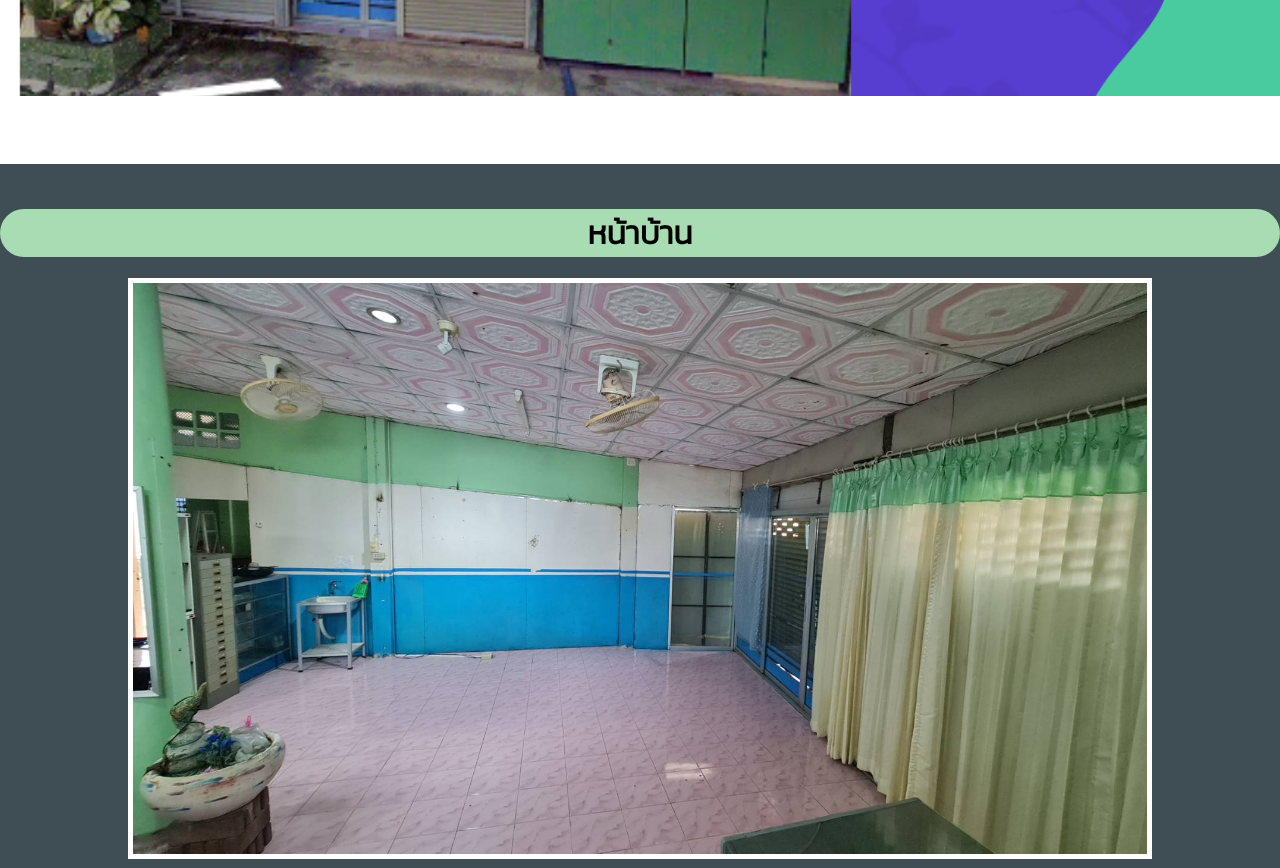
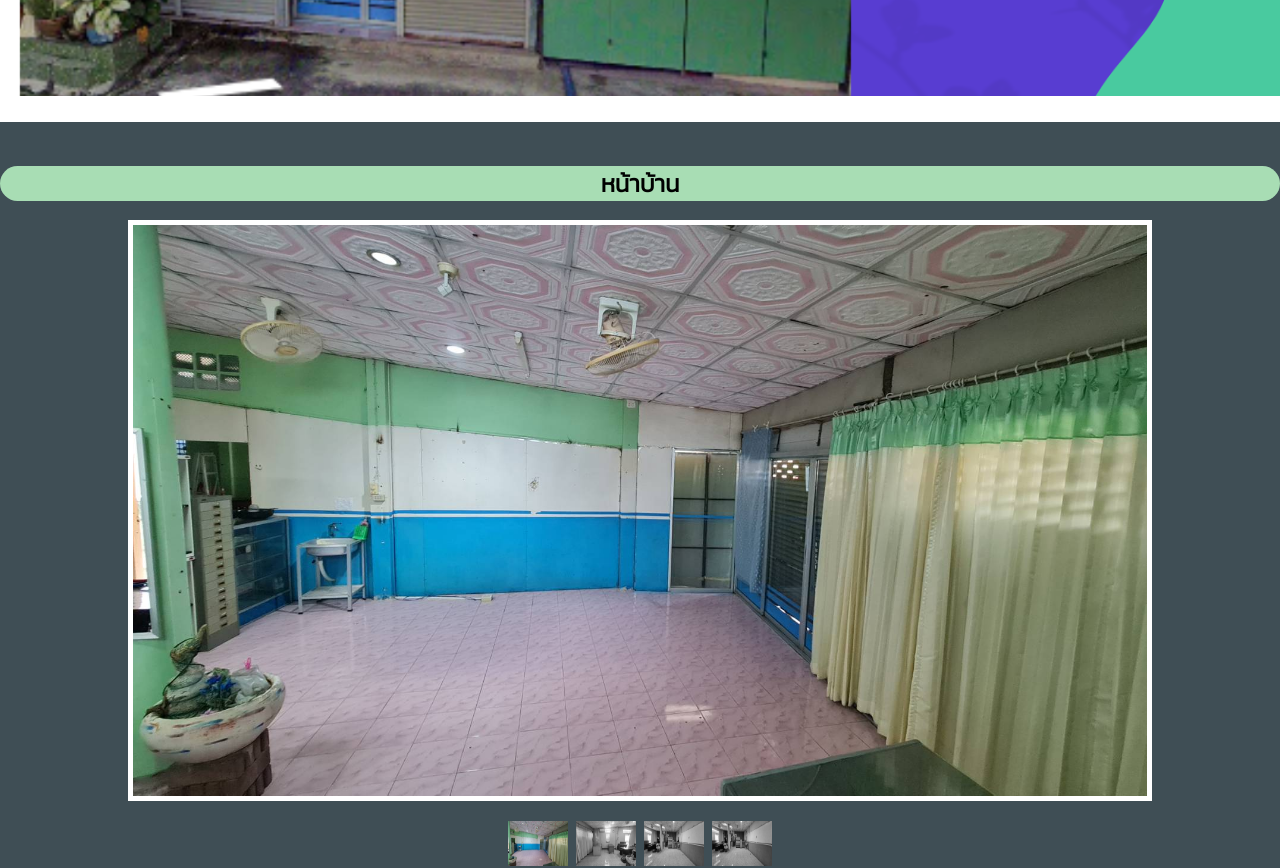
Before and after one commit to ThadaMetphokhin/ForSaleHome, a Vue app: page / in a window 1280 px wide. Shown: the part 640-1508 px from the top of the page. Built offline with nearby package versions, Linux system fonts and the light colour scheme.

Commit message:
edit scroll to element.

```diff
--- a/src/components/SectionInformatio.vue
+++ b/src/components/SectionInformatio.vue
@@ -1,8 +1,8 @@
 <template>
-
-    <div :id="items.Idele" class="reveal" :style="items.color">
+    <section class="reveal" :class="items.op" :id="items.Idele">
+        <div  :style="items.color">
             <br>
-        <div  :style="items.textstyle" id="setT">
+            <div :style="items.textstyle" id="setT">
                 <h1>{{ items.name }}</h1>
             </div>
             <a-carousel arrows dots-class="slick-dots slick-thumb">
@@ -10,7 +10,7 @@
                 <template #customPaging="props">
 
                     <a>
-                    <img :src="items.data(props.i)"/>
+                        <img :src="items.data(props.i)" />
                     </a>
                 </template>
                 <div v-for="item in items.indeximg" :key="item">
@@ -20,16 +20,17 @@
             </a-carousel>
             <br>
         </div>
+    </section>
 </template>
 <style scoped>
-
 @media screen and (max-width:400px) {
-    div[style]#setT{
+    div[style]#setT {
         font-size: 0.5rem;
         width: 8rem;
         margin-left: 1rem;
     }
 }
+
 .ant-carousel :deep(.slick-dots) {
     position: relative;
     height: auto;
@@ -68,7 +69,6 @@
 }
 </style>
 <script  lang="ts">
-
 export default {
     props: {
         items: {
--- a/src/views/Content.vue
+++ b/src/views/Content.vue
@@ -7,6 +7,8 @@
   <br>
   <br>
   <img src="../assets/Banner/Banner.png" style="width: 100%;" />
+  <br>
+  <br>
   <br>
   <div style="width: 100%;">
     <a-layout-content>
@@ -31,6 +33,7 @@ import '../views/Navbar.css'
 import { reveal, reveal2 } from './Contentjs'
 import Navbar from '../components/Navbar.vue'
 import SectionInformation from '../components/SectionInformatio.vue'
+
 
 
 //Element จะค่่อยๆ โชว์ให้เห็น
@@ -93,7 +96,8 @@ const item1 = ref([
     name: 'หน้าบ้าน',
     Idele: 'Fronthome',
     data: getImgUrl,
-    color: 'background-color: #3F4E55; margin-top:-1.4rem;',
+    op:'reveal active',
+    color: 'background-color: #3F4E55; margin-top:-1.4rem; ',
     textstyle: 'border-radius: 2rem; text-align: center ;background-color: #A8DDB4;  ',
     indeximg:4,
   },
--- a/src/views/style.css
+++ b/src/views/style.css
@@ -113,20 +113,29 @@ img {
 
 .reveal {
     position: relative;
-    transform: translateY(150px);
+    transform: translateY(100px);
     opacity: 0;
     transition: 0.5s all ease;
+}
+@keyframes example2 {
+    from {
+        opacity: 0;
+    }
+
+    to {
+        opacity: 1;
+    }
 }
 
 .reveal.active {
     transform: translateY(0px);
     opacity: 1;
+    animation-name: example2;
+    animation-duration: 1s;
 }
 
-
-@media screen and (min-width: 500px) {
-    .reveal.active {
-        transform: translateY(90px);
+@media screen and (min-width:400) {
+    #Fonthome{
         opacity: 1;
     }
 }
```
Lines whose indentation alone changed are shown as unchanged.
